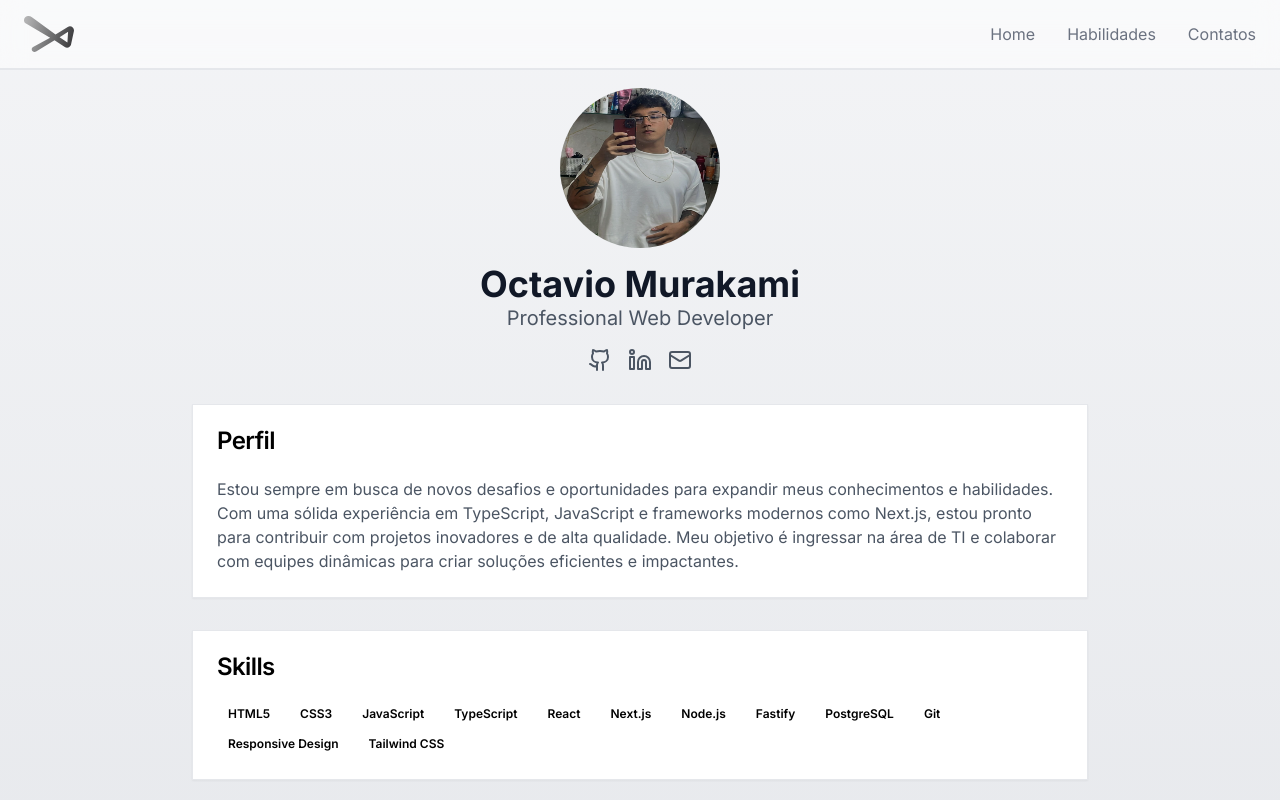
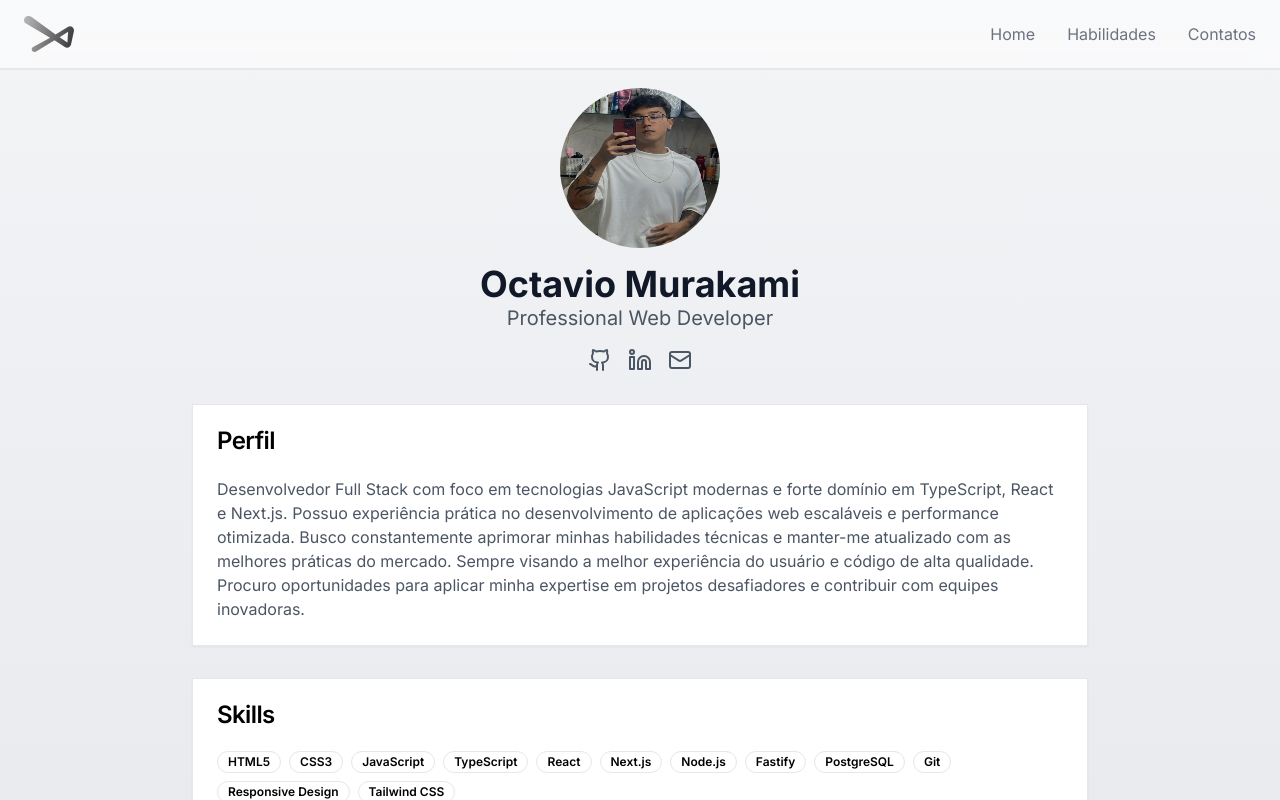
Before and after one commit to KazuoMurakami/Kazuo-portfolio, a Next.js app: page /profile in a window 1280 px wide. Shown: the top 800 px of the page. Built offline with nearby package versions, Linux system fonts and the light colour scheme.

Commit message:
refactor: remove unused API route and finance image; update project card to include category

```diff
--- a/src/app/api/route.ts
+++ /dev/null
@@ -1,23 +0,0 @@
-export async function GET(req: Request) {
-  const { searchParams } = new URL(req.url)
-  const fakeData = {
-    id: '1',
-    name: 'John Doe',
-    age: 30,
-    email: 'johndoe@example.com',
-    address: {
-      street: '123 Main St',
-      city: 'Anytown',
-      state: 'CA',
-      zip: '12345',
-    },
-  }
-  const id = searchParams.get('id')
-  if (id !== fakeData.id) {
-    return new Response('Not Found', { status: 404 })
-  }
-
-  return new Response(JSON.stringify(fakeData), {
-    headers: { 'Content-Type': 'application/json' },
-  })
-}
--- a/src/app/not-found.tsx
+++ b/src/app/not-found.tsx
@@ -4,8 +4,10 @@ import { Button } from '@/components/ui/button'
 import { motion } from 'framer-motion'
 import Link from 'next/link'
 import { Search, Home, ArrowLeft } from 'lucide-react'
+import { useRouter } from 'next/navigation'
 
 export default function NotFound() {
+  const router = useRouter()
   return (
     <div className="min-h-screen flex items-center justify-center bg-gradient-to-r from-blue-100 via-blue-300 to-blue-500 p-4">
       <div className="max-w-md w-full bg-white rounded-lg shadow-2xl overflow-hidden">
@@ -64,7 +66,7 @@ export default function NotFound() {
               >
                 <Link
                   href="#"
-                  onClick={() => window.history.back()}
+                  onClick={() => router.back()}
                   className="flex items-center justify-center"
                 >
                   <ArrowLeft className="mr-2 h-4 w-4" />
--- a/src/app/profile/page.tsx
+++ b/src/app/profile/page.tsx
@@ -52,13 +52,15 @@ export default function DeveloperPortfolio() {
             </CardHeader>
             <CardContent>
               <p className="text-gray-600">
-                Estou sempre em busca de novos desafios e oportunidades para
-                expandir meus conhecimentos e habilidades. Com uma sólida
-                experiência em TypeScript, JavaScript e frameworks modernos como
-                Next.js, estou pronto para contribuir com projetos inovadores e
-                de alta qualidade. Meu objetivo é ingressar na área de TI e
-                colaborar com equipes dinâmicas para criar soluções eficientes e
-                impactantes.
+                Desenvolvedor Full Stack com foco em tecnologias JavaScript
+                modernas e forte domínio em TypeScript, React e Next.js. Possuo
+                experiência prática no desenvolvimento de aplicações web
+                escaláveis e performance otimizada. Busco constantemente
+                aprimorar minhas habilidades técnicas e manter-me atualizado com
+                as melhores práticas do mercado. Sempre visando a melhor
+                experiência do usuário e código de alta qualidade. Procuro
+                oportunidades para aplicar minha expertise em projetos
+                desafiadores e contribuir com equipes inovadoras.
               </p>
             </CardContent>
           </Card>
@@ -70,18 +72,18 @@ export default function DeveloperPortfolio() {
             </CardHeader>
             <CardContent>
               <div className="flex flex-wrap gap-2">
-                <Badge>HTML5</Badge>
-                <Badge>CSS3</Badge>
-                <Badge>JavaScript</Badge>
-                <Badge>TypeScript</Badge>
-                <Badge>React</Badge>
-                <Badge>Next.js</Badge>
-                <Badge>Node.js</Badge>
-                <Badge>Fastify</Badge>
-                <Badge>PostgreSQL</Badge>
-                <Badge>Git</Badge>
-                <Badge>Responsive Design</Badge>
-                <Badge>Tailwind CSS</Badge>
+                <Badge variant="outline">HTML5</Badge>
+                <Badge variant="outline">CSS3</Badge>
+                <Badge variant="outline">JavaScript</Badge>
+                <Badge variant="outline">TypeScript</Badge>
+                <Badge variant="outline">React</Badge>
+                <Badge variant="outline">Next.js</Badge>
+                <Badge variant="outline">Node.js</Badge>
+                <Badge variant="outline">Fastify</Badge>
+                <Badge variant="outline">PostgreSQL</Badge>
+                <Badge variant="outline">Git</Badge>
+                <Badge variant="outline">Responsive Design</Badge>
+                <Badge variant="outline">Tailwind CSS</Badge>
               </div>
             </CardContent>
           </Card>
--- a/src/components/project-card.tsx
+++ b/src/components/project-card.tsx
@@ -7,6 +7,7 @@ interface ProjectCardProps {
   description: string
   image: string
   github?: string
+  category?: string
   technologies?: string[]
 }
 
@@ -15,6 +16,7 @@ export function ProjectCard({
   description,
   image,
   github,
+  category,
   technologies,
 }: ProjectCardProps) {
   return (
@@ -24,11 +26,13 @@ export function ProjectCard({
           src={image || '/finance.jpg'}
           alt={title}
           fill
-          className="object-cover transition-transform duration-500 group-hover:scale-105"
+          className="object-cover transition-transform duration-500 group-hover:scale-105 rounded"
         />
       </div>
       <div className="p-4">
-        <h3 className="text-xl font-semibold tracking-tight">{title}</h3>
+        <h3 className="text-xl font-semibold tracking-tight">
+          {title} - <span className="text-sm font-light">{category}</span>
+        </h3>
         <p className="mt-2 text-sm text-muted-foreground">{description}</p>
 
         <div className="mt-4 flex flex-wrap gap-2">
--- a/src/components/project.tsx
+++ b/src/components/project.tsx
@@ -1,49 +1,13 @@
 import { motion } from 'framer-motion'
 import { ProjectCard } from './project-card'
-
-interface Project {
-  title: string
-  description: string
-  image: string
-  github: string
-  category: 'featured' | 'web' | 'mobile'
-  technologies: string[]
-}
-
-const projects: Project[] = [
-  {
-    title: 'Blog',
-    description: 'Blog criado com NextJS, Typescript, Prisma e MySQL',
-    image: '/blog.png',
-    github: 'https://github.com/KazuoMurakami/Post-TECH',
-    category: 'featured',
-    technologies: ['Next.js', 'TypeScript', 'Prisma', 'MySQL'],
-  },
-  {
-    title: 'FinanceIA',
-    description:
-      'Aplicativo de controle financeiro, utilizando NextJS, Prisma, Postgres, Typescript',
-    image: '/finance.jpg',
-    github: 'https://github.com/KazuoMurakami/fullstackweek-financeai',
-    category: 'featured',
-    technologies: ['Next.js', 'TypeScript', 'Prisma', 'PostgreSQL'],
-  },
-  {
-    title: 'InOrbit',
-    description: 'A customer relationship management system built on AWS',
-    image: '',
-    github: 'https://github.com/KazuoMurakami/InOrbit',
-    category: 'featured',
-    technologies: ['AWS', 'React', 'Node.js'],
-  },
-]
+import { projects } from '@/lib/projects'
 
 export function ProjectsSection() {
   return (
     <section className="py-16" id="projects">
       <div className="container px-4 md:px-6">
         <div className="flex flex-col items-center text-center mb-12">
-          <h2 className="text-3xl font-bold tracking-tight mb-4">
+          <h2 className="text-3xl font-bold tracking-tight mb-4 border-b-4 border-primary inline-block">
             Meus Projetos
           </h2>
           <p className="text-muted-foreground max-w-[600px]">
--- /dev/null
+++ b/src/lib/projects.ts
@@ -0,0 +1,37 @@
+interface Project {
+  title: string
+  description: string
+  image: string
+  github: string
+  category: 'featured' | 'web' | 'mobile'
+  technologies: string[]
+}
+
+export const projects: Project[] = [
+  {
+    title: 'Blog',
+    description: 'Blog criado com NextJS, Typescript, Prisma e MySQL',
+    image: '/blog.png',
+    github: 'https://github.com/KazuoMurakami/Post-TECH',
+    category: 'web',
+    technologies: ['Next.js', 'TypeScript', 'Prisma', 'MySQL'],
+  },
+  {
+    title: 'FinanceIA',
+    description:
+      'Aplicativo de controle financeiro, utilizando NextJS, Prisma, Postgres, Typescript',
+    image: '/finance.png',
+    github: 'https://github.com/KazuoMurakami/fullstackweek-financeai',
+    category: 'featured',
+    technologies: ['Next.js', 'TypeScript', 'Prisma', 'PostgreSQL'],
+  },
+  {
+    title: 'Nlw-Nodejs',
+    description:
+      'O pass.in é uma aplicação de gestão de participantes em eventos presenciais.',
+    image: '',
+    github: 'https://github.com/KazuoMurakami/Nlw-Nodejs',
+    category: 'web',
+    technologies: ['Node.js', 'TypeScript', 'Prisma', 'PostgreSQL'],
+  },
+]
```
Also changed, not shown: public/finance.jpg (deleted), public/finance.png (added).
